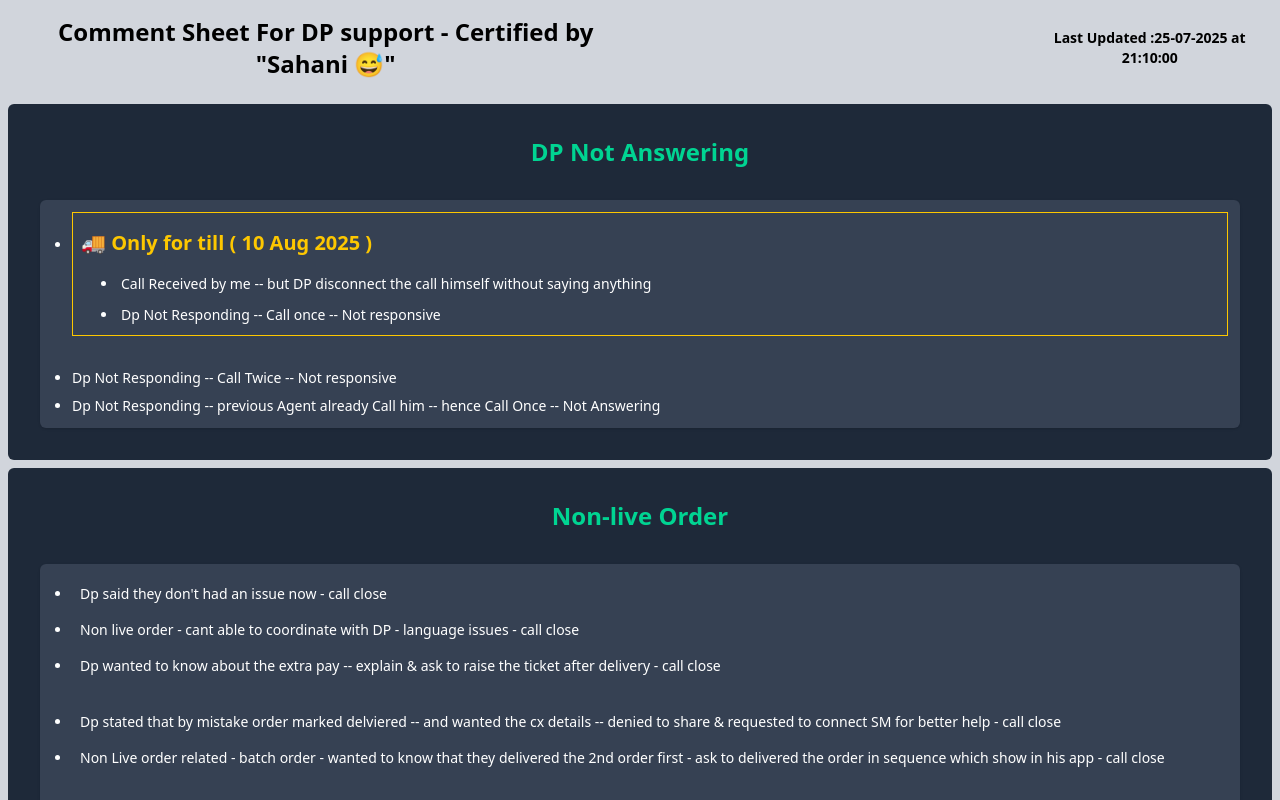
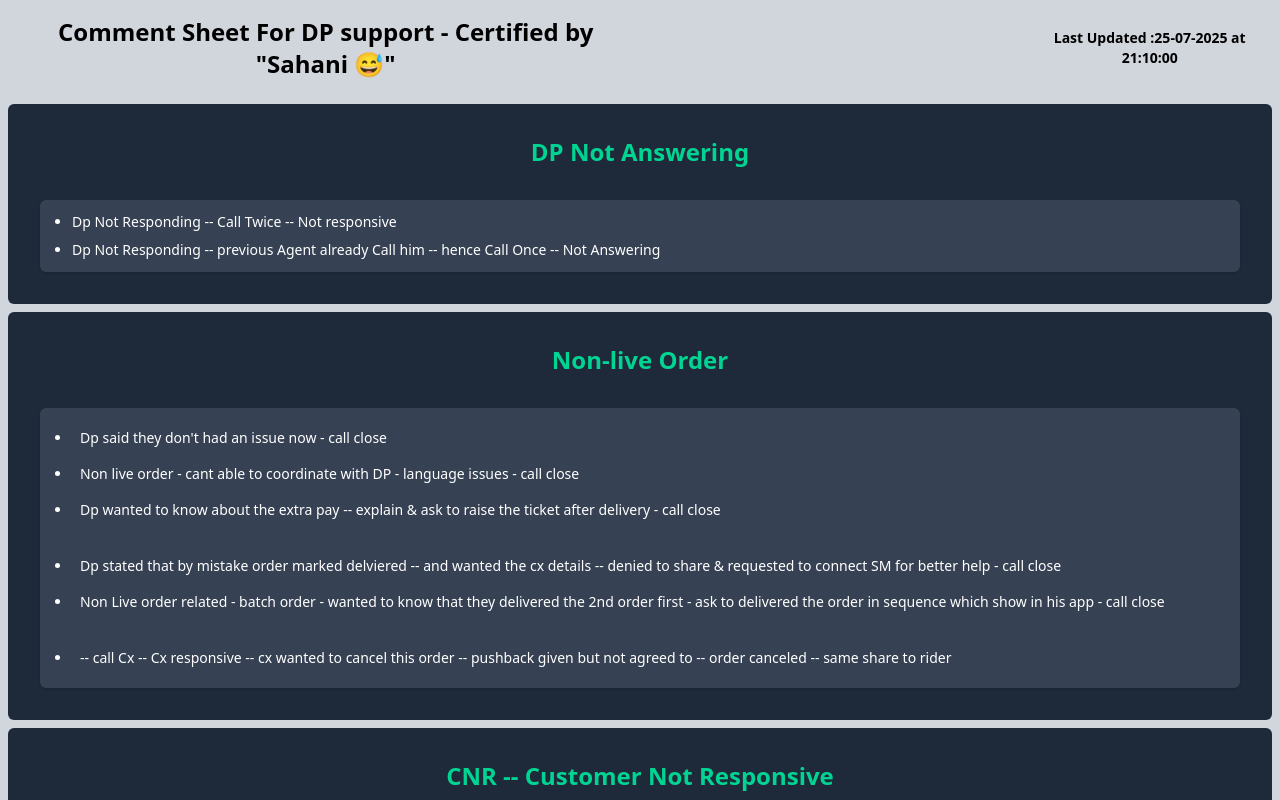
Before and after one commit to Code-with-Sahani/Blinket-DP, a React (Vite) app: page / in a window 1280 px wide. Shown: the top 800 px of the page. Built offline with nearby package versions, Linux system fonts and the light colour scheme.

Commit message:
Update DP_Not_Answer.jsx

```diff
--- a/src/Components/DP_Not_Answer.jsx
+++ b/src/Components/DP_Not_Answer.jsx
@@ -9,7 +9,7 @@ const DP_Not_Answer = () => {
         <div className="p-3 bg-gray-700 rounded-md shadow">
           <ul className="list-disc pl-5 space-y-2">
 
-            <li className="mb-8 border border-yellow-400 p-2">
+            {/* <li className="mb-8 border border-yellow-400 p-2">
               <h3 className="text-xl font-semibold text-yellow-400 mb-2 mt-2 pb-2">
                 🚚 Only for till ( 10 Aug 2025 )
               </h3>
@@ -17,7 +17,7 @@ const DP_Not_Answer = () => {
                 <li>Call Received by me -- but DP disconnect the call himself without saying anything</li>
                 <li>Dp Not Responding -- Call once -- Not responsive</li>
               </ul>
-            </li>
+            </li> */}
 
             <li>Dp Not Responding -- Call Twice -- Not responsive</li>
             <li>Dp Not Responding -- previous Agent already Call him -- hence Call Once -- Not Answering</li>
```
